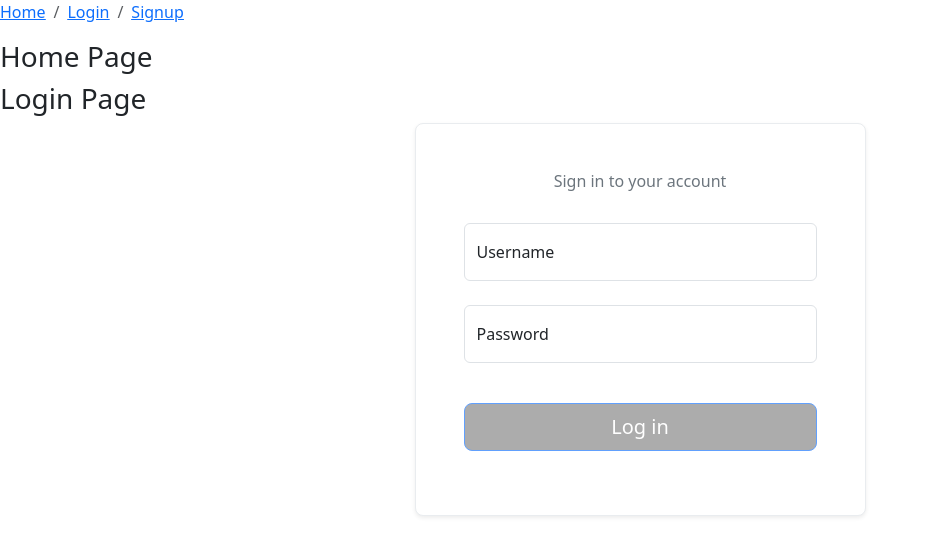
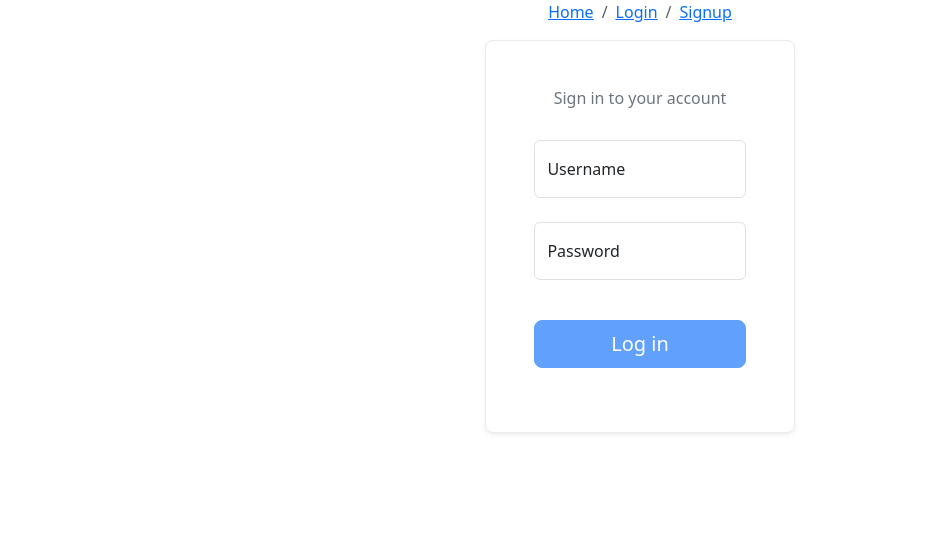
Before and after one commit to asly-97/revature-project1-reactjs, a React (Create React App) app: page /login in a window 1280 px wide. Shown: the top 556 px of the page, without its empty margins (0-928 px from the left). Built offline with nearby package versions, Linux system fonts and the light colour scheme.

Commit message:
minor styling stuff

```diff
--- a/src/App.css
+++ b/src/App.css
@@ -1,4 +1,4 @@
 
 body{
-  background-color: bisque;
+  background-color: blue;
 }
--- a/src/App.tsx
+++ b/src/App.tsx
@@ -1,7 +1,6 @@
 import { useEffect, useState } from 'react';
 import './App.css';
-import Login from './components/Auth/Login';
-import { Breadcrumb } from 'react-bootstrap';
+import { Breadcrumb, Col, Container, Row } from 'react-bootstrap';
 import { Link, Outlet, useLocation, useNavigate } from 'react-router-dom';
 
 function App() {
@@ -24,17 +23,25 @@ function App() {
 
   return (
     <>
+
+      <Container fluid>
+        <Row className='justify-content-center'>
+          <Col xs='auto' >
             { /** This routes navigator is temporairily */  }
             <Breadcrumb>
               <Breadcrumb.Item> <Link to="/">Home</Link> </Breadcrumb.Item>
               <Breadcrumb.Item> <Link to="/login">Login</Link> </Breadcrumb.Item>
               <Breadcrumb.Item> <Link to="/signup">Signup</Link> </Breadcrumb.Item>
             </Breadcrumb>
-
-      <h3>Home Page</h3>
-
+          </Col>
+        </Row>
+        <Row className='justify-content-center'>
+          <Col xs='auto'>
             { /** Rendered page automatically goes here */  }
             <Outlet />
+          </Col>
+        </Row>
+      </Container>
     </>
   );
 }
--- a/src/components/Auth/Login.tsx
+++ b/src/components/Auth/Login.tsx
@@ -1,7 +1,7 @@
 import {useEffect, useState} from "react";
 import axios from "axios";
-import '../../styles/Login.css';
-import '../../styles/bootstrap.min.css';
+//import '../../styles/Login.css';
+//import '../../styles/bootstrap.min.css';
 
 export default function() {
     const [message, setMessage] = useState("");
--- a/src/components/Auth/Signup.tsx
+++ b/src/components/Auth/Signup.tsx
@@ -1,6 +1,6 @@
 import axios from "axios"
 import { useState } from "react"
-import { Alert, Button, Card, Form } from "react-bootstrap"
+import { Alert, Button, Card, Col, Container, Form, Row } from "react-bootstrap"
 import { Link } from "react-router-dom"
 
 
@@ -67,7 +67,7 @@ export const Signup: React.FC = () => {
     }
 
     return(
-        <Card style={{width:'600px'}}>
+        <Card style={{ width: '24rem' }}>
         <Card.Body>
         <Form>
             <Form.Group className="mb-3" controlId="formFirstName">
--- a/src/pages/GuestPages/LoginPage/LoginPage.tsx
+++ b/src/pages/GuestPages/LoginPage/LoginPage.tsx
@@ -3,9 +3,6 @@ import Login from "../../../components/Auth/Login"
 export const LoginPage: React.FC = () => {
 
     return(
-        <>
-        <h3>Login Page</h3>
         <Login></Login>
-        </>
     )
 }
```
Lines whose indentation alone changed are shown as unchanged.
